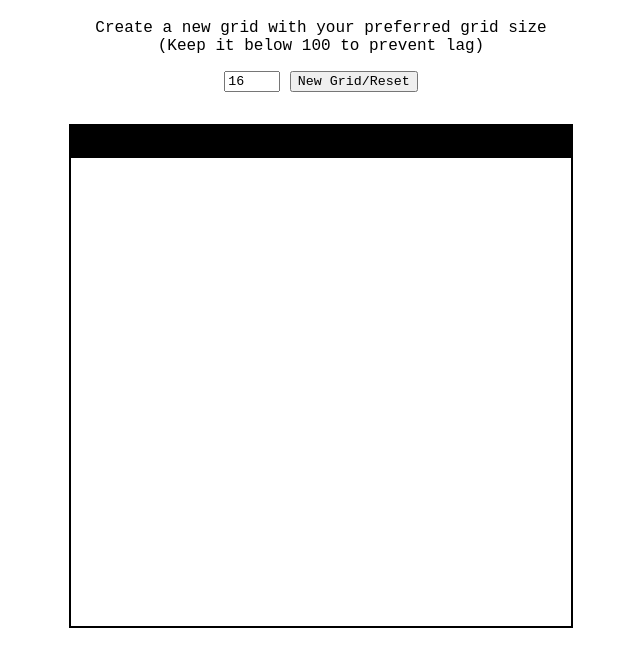
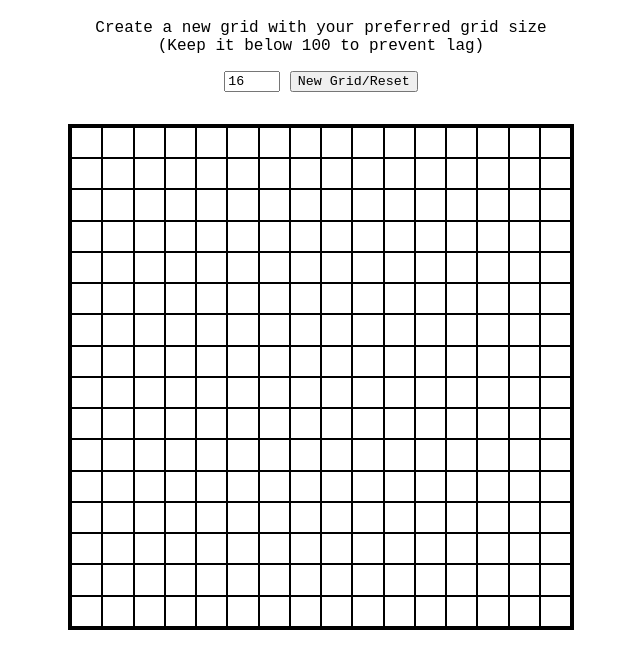
Before and after one commit to L23de/practice-makes-progress, a plain HTML site: page etch-a-sketch/index.html in a window 1280 px wide. Shown: the part 61-730 px from the top of the page, without its empty margins (319-959 px from the left). Drawn offline with Linux system fonts and the light colour scheme.

Commit message:
flexbox correctly flexes :)

```diff
--- a/etch-a-sketch/index.css
+++ b/etch-a-sketch/index.css
@@ -5,9 +5,12 @@
 
 #grid {
   display: flex;
+	flex-direction: row;
+	align-items: stretch;
+	align-content: stretch;
   width: 500px;
   height: 500px;
-	border: 2px solid black;
+	border: 3px solid black;
 	margin: auto;
 	margin-top: 2rem;
 }
@@ -22,11 +25,14 @@
 }
 
 .grid-col {
+	display: flex;
 	flex-direction: column;
-	flex: 1 1 auto;
 	align-items: stretch;
+	align-content: stretch;
+	flex: 1;
 }
 
 .grid-box {
 	border: 1px solid black;
+	flex: 1;
 }
```
